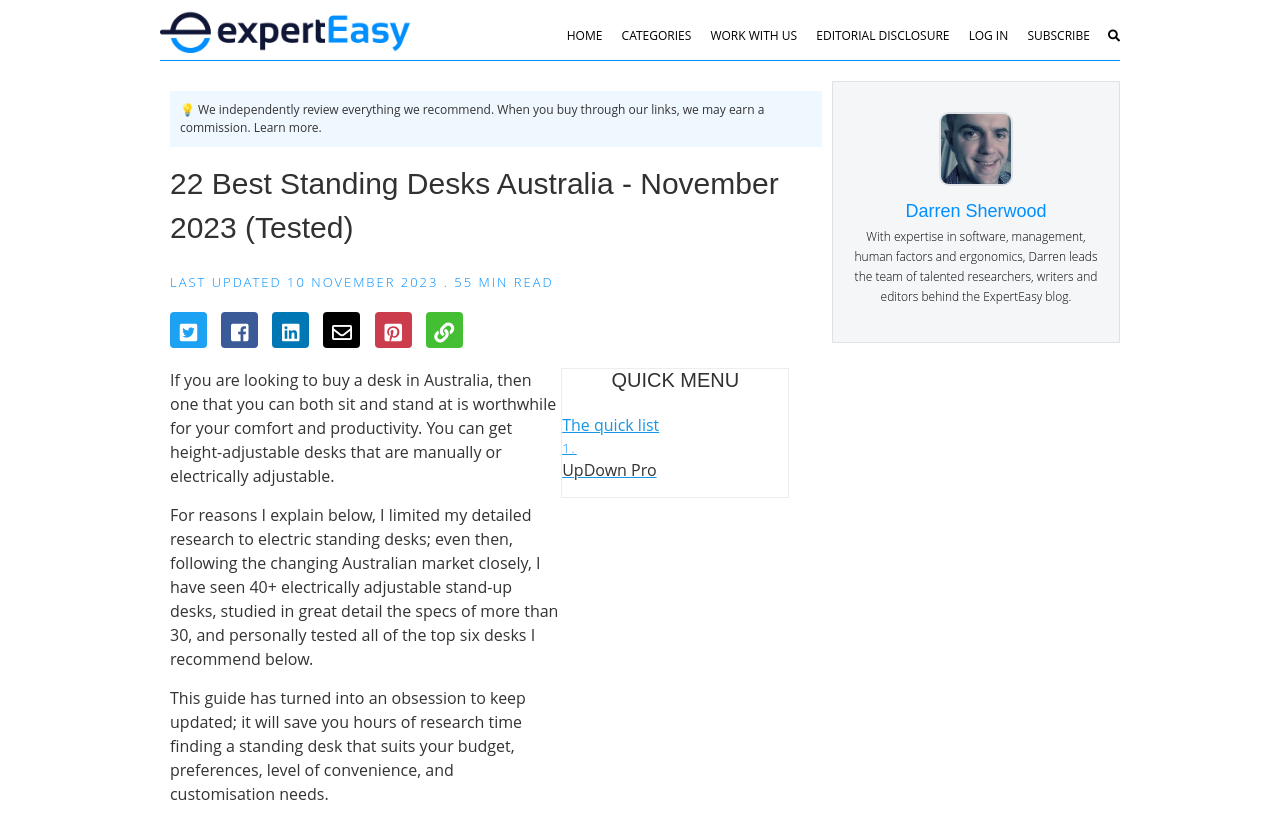
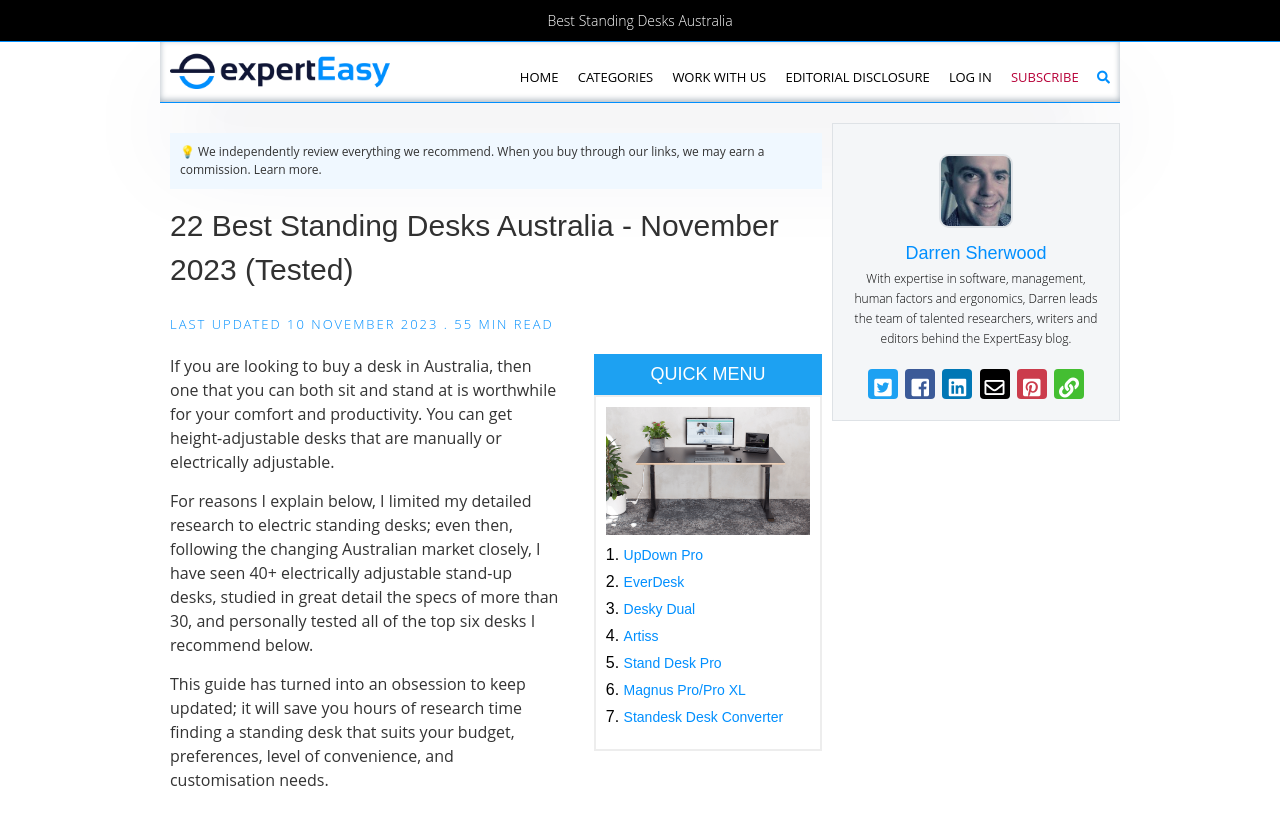
Before and after one commit to almumeetu/expertEasy-darren-Sherwood, a plain HTML site: page index.html in a window 1280 px wide. Drawn offline with Linux system fonts and the light colour scheme.

Commit message:
fixed social area

```diff
--- a/css/style.css
+++ b/css/style.css
@@ -16,53 +16,78 @@
 
 .header {}
 
+.header-bar {
+    padding: 10px;
+    background: #000000;
+	text-align: center;
+	border-bottom: 1px solid #018FFE;
+}
+
+.header-bar p {
+	color: #fff;
+	font-size: 14px;
+	line-height: 1.5;
+	padding: 0;
+	margin: 0;
+	font-weight: 300;
+}
+
 .header-top-area {
-	padding: 10px 0;
+    padding: 10px 10px;
+	display: block;
     align-items: center;
     justify-content: center;
     border-bottom: 1px solid #018FFE;
+    box-shadow: rgba(50, 50, 93, 0.25) 0px 50px 100px -20px, rgba(0, 0, 0, 0.3) 0px 30px 60px -30px, rgba(10, 37, 64, 0.35) 0px -2px 6px 0px inset;
 }
 
-.logo {}
 
 .logo img {
-	width: 250px;
+    width: 220px;
 }
 
-.main-menu{
+.main-menu {
     padding: 13px 0px;
 }
 
-.main-menu nav{}
-.main-menu nav ul{}
-.main-menu nav ul li{
+.main-menu nav ul li {
     display: inline;
     margin-right: 15px;
 }
-.main-menu nav ul li:last-child{
+
+.main-menu nav ul li:last-child {
     margin-right: 0;
 }
-.main-menu nav ul li a{
+
+.main-menu nav ul li a {
     text-decoration: none;
     list-style: none;
-	font-size: 12px;
+    font-size: 13px;
     color: #000000 !important;
     transition: .3s;
 }
+
 .main-menu nav ul li:hover a {
-	color: #018FFE;
+    color: #B70038 !important;
 }
+.main-menu nav ul li .subscribe{
+	color: #B70038 !important;
+}
+.main-menu nav ul li:hover .subscribe{
+	color: #018FFE !important;
+}
+.main-menu nav ul li .search-icon{
+	color: #018FFE !important;
+}
+/* Blog CSS Start Here */
 
-/* Blog CSS Start Here */
-.blog-left{
-
-}
 .blog-right p {
     font-size: 16px;
     line-height: 1.5;
     color: #333333;
 }
-.blog-right .heading-p{
+
+.blog-right .heading-p {
     background: aliceblue;
     padding: 10px;
     font-size: 12px;
@@ -73,38 +98,46 @@
     line-height: 44px;
 
 }
+
 .admin-img {
     padding: 10px;
 }
-.admin-img img{
+
+.admin-img img {
     border-radius: 10px;
     border: 2px solid #DEE2E6;
 }
+
 .admin-author {
     padding: 10px;
     padding-top: 0px !important;
 }
+
 .admin-author p {
     font-size: 12px;
     line-height: 20px;
     font-weight: 200;
     color: #000;
 }
+
 .admin-name h3 {
     font-size: 18px;
     font-weight: 500;
     color: #018FFE;
     margin-bottom: 5px;
 }
+
 .header-top-area {
     padding-bottom: 50px;
 }
-.blog-right span{
+
+.blog-right span {
     font-size: 13px;
     color: #018FFE;
     letter-spacing: 2px;
     font-weight: 300;
 }
+
 .blog-left.w-30.f-right {
     border: 1px solid #DEE2E6;
     padding: 10px;
@@ -116,36 +149,88 @@
 }
 
 /*  blog-1st-part */
-.blog-1st-part{
+.blog-1st-part {}
 
-}
-.blog-1st-part .first-content{
+.blog-1st-part .first-content {
     float: left;
 }
-.blog-1st-part .quick-menu{
-	float: left;
+
+.blog-1st-part .quick-menu {
+    float: right;
 }
-.quick-menu {
-	border: 1px solid #EDEDED;
+
+.quick-menu {}
+
+.quick-menu h3 {
+    font-size: 18px;
+    text-align: center;
+    padding: 10px;
+    background: #1DA1F2;
+    color: #fff;
 }
-.quick-menu h3{
-	font-size: 20px;
-	text-align: center;
+
+.quick-menu .quick-content {
+    padding: 10px;
+    padding-bottom: 20px !important;
+    border: 2px solid #EDEDED;
+}
+
+.quick-menu .quick-content .quick-list ul li a {
+    list-style: none;
+    text-decoration: none;
+    color: #000;
+    display: flex;
+    font-size: 16px;
+    line-height: 1.5;
+    margin-top: 3px;
+}
+
+.quick-menu .quick-content .quick-list ul li a h6 {
+    list-style: none;
+    text-decoration: none;
+    color: #000;
+    font-size: 16px;
+    line-height: 1.5;
+	transition: .3s;
+}
+.quick-menu .quick-content .quick-list ul li:hover a h6 {
+    list-style: none;
+    text-decoration: none;
+    color: red;
+    font-size: 16px;
+    line-height: 1.5;
+}
+
+.quick-menu .quick-content .quick-list ul li a h6 span {
+    font-size: 14px;
+    line-height: 1.5;
+    letter-spacing: 0;
+	transition: .3s;
+}
+.quick-menu .quick-content .quick-list ul li:hover a h6 span {
+    font-size: 14px;
+    line-height: 1.5;
+    letter-spacing: 0;
+	color: red;
+	text-decoration: underline;
 }
 
 
+
 /* Social CSS Start Here */
-.social-icon{
+.social-icon {
     margin-top: 20px;
 }
-.social-icon ul li{
+
+.social-icon ul li {
 	display: inline;
-	margin-left: 10px;
+	margin-left: 3px;
+}
 
-}
-.social-icon ul li:first-child{
+.social-icon ul li:first-child {
     margin-left: 0;
 }
+
 .social-icon ul li a {
 	text-decoration: none;
 	list-style: none;
@@ -153,31 +238,35 @@
 	color: #fff;
 	font-weight: 200;
 	transition: .3s;
-	height: 36px;
-	width: 37px;
+	height: 30px;
+	width: 30px;
 	display: inline-block;
 	text-align: center;
-	padding-top: 7px;
+	padding-top: 5px;
 	border-radius: 4px;
 }
-.social-icon ul li a i{
+.social-icon ul li a i {}
 
-}
-.twitter{
+.twitter {
     background: #1DA1F2;
 }
-.facebook{
+
+.facebook {
     background: #3B5A98;
 }
-.linkedin{
+
+.linkedin {
     background: #0077B5;
 }
-.pinterest{
+
+.pinterest {
     background: #CB3C4C;
 }
-.envelope{
+
+.envelope {
     background: #000000;
 }
-.link{
+
+.link {
     background: #44BE32;
 }
--- a/index.html
+++ b/index.html
@@ -29,6 +29,9 @@
     <!--Header Area Start Here -->
     <header>
         <div class="header">
+            <div class="header-bar">
+                <p>Best Standing Desks Australia</p>
+            </div>
             <div class="container">
                 <div class="header-top-area">
                     <div class="logo f-left w-30">
@@ -42,8 +45,8 @@
                                 <li><a href="#">WORK WITH US</a></li>
                                 <li><a href="#">EDITORIAL DISCLOSURE</a></li>
                                 <li><a href="#"> LOG IN</a></li>
-                                <li><a href="#"> SUBSCRIBE </a></li>
-                                <li><a href="#"><i class="fas fa-search"></i></a></li>
+                                <li><a class="subscribe" href="#"> SUBSCRIBE </a></li>
+                                <li><a class="search-icon" href="#"><i class="fas fa-search"></i></a></li>
                             </ul>
                         </nav>
                     </div>
@@ -71,21 +74,6 @@
                             </div>
                             <p>With expertise in software, management, human factors and ergonomics, Darren leads the
                                 team of talented researchers, writers and editors behind the ExpertEasy blog.</p>
-                        </div>
-                    </div>
-                </div>
-                <!--Side Bar Widget Area Start Here -->
-
-                <!--Main Blog Area Start Here -->
-                <div class="blog-right w-70 f-left">
-                    <p class="heading-p">
-                        💡 We independently review everything we recommend. When you buy through our links, we may earn
-                        a
-                        commission. Learn more.</p>
-
-                    <h2 class="mb-20">22 Best Standing Desks Australia - November 2023 (Tested)</h2>
-
-                    <span>LAST UPDATED 10 NOVEMBER 2023 . 55 MIN READ</span>
 
                     <!--Social Icon Here -->
                     <div class="social-icon">
@@ -123,6 +111,24 @@
 
                         </ul>
                     </div>
+                        </div>
+                    </div>
+                </div>
+                <!--Side Bar Widget Area Start Here -->
+
+
+
+                <!--Main Blog Area Start Here -->
+                <div class="blog-right w-70 f-left">
+                    <p class="heading-p">
+                        💡 We independently review everything we recommend. When you buy through our links, we may earn
+                        a
+                        commission. Learn more.</p>
+
+                    <h2 class="mb-20">22 Best Standing Desks Australia - November 2023 (Tested)</h2>
+
+                    <span>LAST UPDATED 10 NOVEMBER 2023 . 55 MIN READ</span>
+
 
                     <div class="blog-1st-part mt-20">
                         <div class="first-content w-60">
@@ -142,20 +148,53 @@
                         <div class="quick-menu w-35">
                             <h3>QUICK MENU</h3>
                             <div class="quick-content">
-                                <img src="" alt="">
+                                <img class="w-100" src="./img/quick-img/darren-2.webp" alt="">
                                 <div class="quick-list">
                                     <ul>
                                         <li>
                                             <a href="#">
-                                                The quick list
+                                                <h6>1. <span>UpDown Pro </span></h6>
                                             </a>
                                         </li>
+
+
                                         <li>
                                             <a href="#">
-                                                <span>1.</span>
-                                                <p>UpDown Pro</p>
+                                                <h6>2. <span>EverDesk </span></h6>
                                             </a>
                                         </li>
+
+                                        <li>
+                                            <a href="#">
+                                                <h6>3. <span>Desky Dual</span> </h6>
+                                            </a>
+                                        </li>
+
+                                        <li>
+                                            <a href="#">
+                                                <h6>4. <span>Artiss </span></h6>
+                                            </a>
+                                        </li>
+
+                                        <li>
+                                            <a href="#">
+                                                <h6>5. <span>Stand Desk Pro</span> </h6>
+                                            </a>
+                                        </li>
+
+                                        <li>
+                                            <a href="#">
+                                                <h6>6. <span>Magnus Pro/Pro XL</span> </h6>
+                                            </a>
+                                        </li>
+
+                                        <li>
+                                            <a href="#">
+                                                <h6>7. <span>Standesk Desk Converter</span></h6>
+                                            </a>
+                                        </li>
+
+
                                     </ul>
                                 </div>
                             </div>
```
Also changed, not shown: img/quick-img/darren-2.webp (added), 1 other file. Lines whose indentation alone changed are shown as unchanged.
